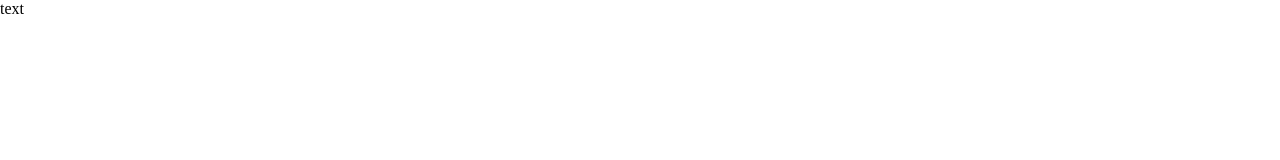
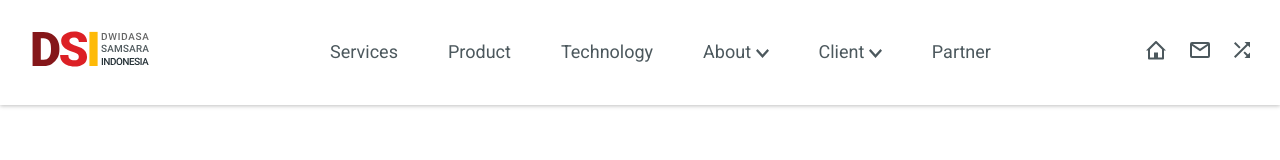
Before and after one commit to JakhongirAlijonov/DIS, a plain HTML site: page index.html in a window 1280 px wide. Drawn offline with Linux system fonts and the light colour scheme.

Commit message:
site header ready

```diff
--- a/css/style.css
+++ b/css/style.css
@@ -22,7 +22,7 @@ body {
 /* CONTAINER */
 
 .container {
-    max-width: 1260px;
+    max-width: 1500px;
     width: 100%;
     padding-left: 30px;
     padding-right: 30px;
@@ -34,6 +34,71 @@ body {
 }
 
 
+/* Header */
+
+.site-header {
+    background-color: #fff;
+    box-shadow: 0px 1px 4px 0px #00000040;
+}
+
+.header-content {
+    display: flex;
+    justify-content: space-between;
+    align-items: center;
+}
+
+.site-name-link {
+    margin-top: 22px;
+    margin-bottom: 22px;
+}
+
+.sitename-img:hover {
+    opacity: 0.8;
+}
+
+.sitename-img:active {
+    opacity: 0.6;
+}
+
+.main-nav {
+    display: flex;
+    justify-content: space-between;
+    align-items: center;
+}
+
+.site-nav-item {
+    list-style: none;
+    margin-left: 50px;
+}
+
+.site-nav-item-link {
+    text-decoration: none;
+    color: rgba(31, 46, 53, 0.8);
+}
+
+.client::after,
+.about::after {
+    content: "";
+    background-image: url('../images/Down.svg');
+    background-repeat: no-repeat;
+    width: 13px;
+    height: 9px;
+    display: inline-block;
+    color: rgba(31, 46, 53, 0.8);
+}
+
+.header-nav-logos {
+    display: flex;
+    justify-content: space-between;
+    align-items: center;
+}
+
+.nav-logo-item {
+    list-style: none;
+    margin-left: 24px;
+}
+
+
 /* MAIN CONTENT */
 
 .main-content {
--- a/index.html
+++ b/index.html
@@ -5,7 +5,7 @@
     <meta charset="UTF-8" />
     <meta http-equiv="X-UA-Compatible" content="IE=edge" />
     <meta name="viewport" content="width=device-width, initial-scale=1.0" />
-    <title>Template</title>
+    <title>DSI</title>
     <!-- Google fonts -->
     <link rel="preconnect" href="https://fonts.googleapis.com">
     <link rel="preconnect" href="https://fonts.gstatic.com" crossorigin>
@@ -16,8 +16,56 @@
 </head>
 
 <body>
-    <header class="site-header"></header>
-    <main class="main-content">text</main>
+    <header class="site-header">
+        <div class="container header-content">
+            <a href="#" class="site-name-link">
+                <img class="sitename-img" src="images/Logo.svg" alt="site name logo">
+            </a>
+            <ul class="main-nav">
+                <li class="site-nav-item"><a href="#" class="site-nav-item-link">
+                Services
+              </a>
+                </li>
+                <li class="site-nav-item"><a href="#" class="site-nav-item-link">
+                Product
+              </a>
+                </li>
+                <li class="site-nav-item"><a href="#" class="site-nav-item-link">
+                Technology
+              </a>
+                </li>
+                <li class="site-nav-item about"><a href="#" class="site-nav-item-link">
+                About
+              </a>
+                </li>
+                <li class="site-nav-item client"><a href="#" class="site-nav-item-link">
+                Client
+              </a>
+                </li>
+                <li class="site-nav-item"><a href="#" class="site-nav-item-link">
+                Partner
+              </a>
+                </li>
+            </ul>
+
+            <ul class="header-nav-logos">
+                <li class="nav-logo-item">
+                    <a href="#" class="nav-logo-link"><img src="images/Home-icon.svg" alt="Home icon" class="nav-logo-img">
+                    </a>
+                </li>
+                <li class="nav-logo-item">
+                    <a href="#" class="nav-logo-link"><img src="images/mail.svg" alt="main logo" class="nav-logo-img">
+                    </a>
+                </li>
+
+                <li class="nav-logo-item">
+                    <a href="#" class="nav-logo-link"><img src="images/shuffle.svg" alt="shuffler logo" class="nav-logo-img">
+                    </a>
+                </li>
+            </ul>
+        </div>
+    </header>
+    <main class="main-content"></main>
     <footer class="site-footer"></footer>
     <!-- JAVASCRIPT -->
     <script src="js/main.js"></script>
```
